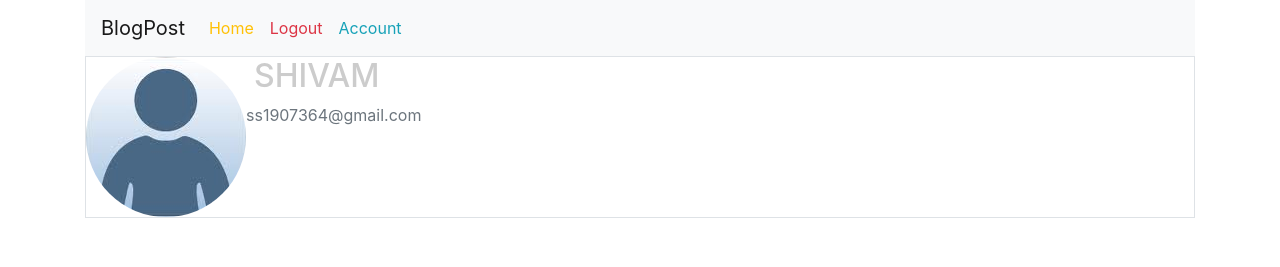
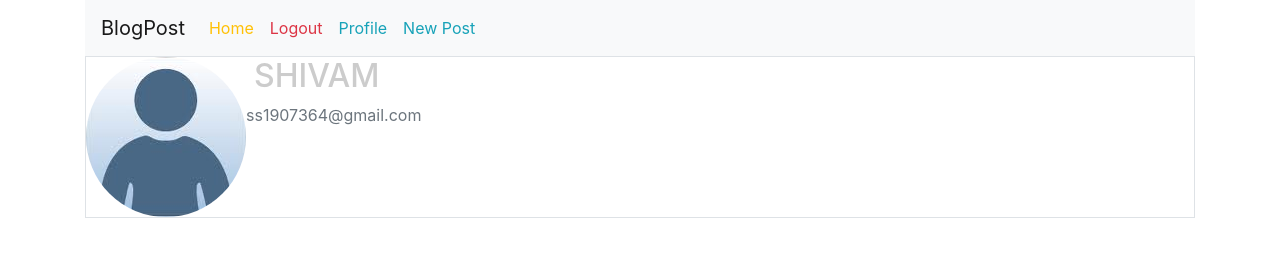
Before and after one commit to ShivamSainier/Python-Flask-, a Flask app: page /account in a window 1280 px wide. Shown: the top 267 px of the page. Run offline with Flask 2, Linux system fonts and the light colour scheme; the first user in the database is signed in; some libraries are stand-ins or nearby versions.

Commit message:
add a new post button if user is_authenticated

```diff
--- a/flaskblog/templates/base.html
+++ b/flaskblog/templates/base.html
@@ -29,7 +29,10 @@
               <a class="nav-link text-danger" href="/logout">Logout</a>
             </li>
             <li class="nav-item">
-              <a class="nav-link text-info" href="/account">Account</a>
+              <a class="nav-link text-info" href="/profile">Profile</a>
+            </li>
+            <li class="nav-item">
+              <a class="nav-link text-info" href="/New Post">New Post</a>
             </li>
           {% else %}
           <li class="nav-item">
```
